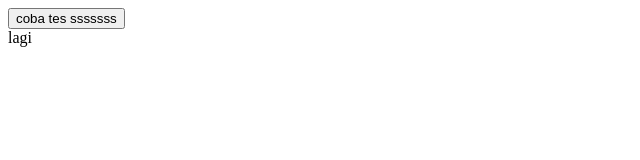
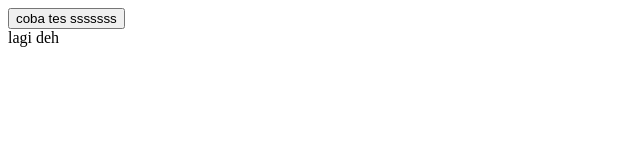
Before and after one commit to jokoprsty/coba, a plain HTML site: page button/button.html in a window 1280 px wide. Shown: the full height of the page, 0-640 px from the left. Drawn offline with Linux system fonts and the light colour scheme.

```diff
--- a/button/button.html
+++ b/button/button.html
@@ -4,7 +4,7 @@
     </head>
     <body>
         <button> coba tes sssssss</button>
-        <div>lagi</div>
+        <div>lagi deh</div>
     </body>
 
 </html>
```
